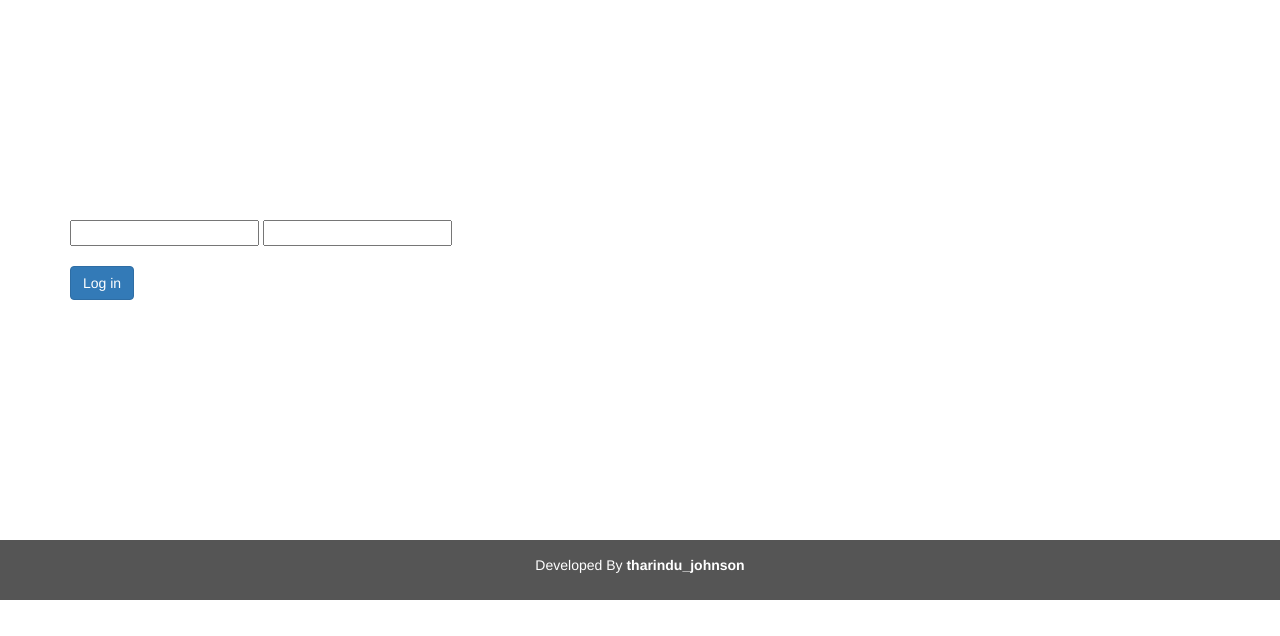
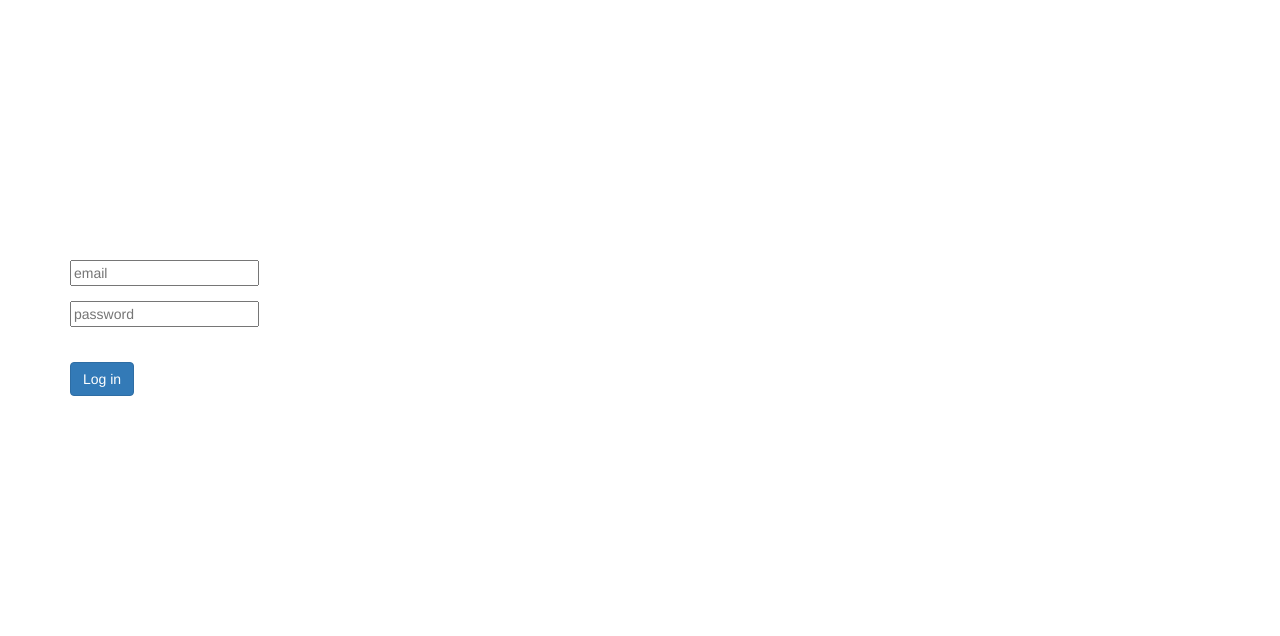
Before and after one commit to dybydxpro/MacroStore_WAD, a PHP site: page /login.php in a window 1280 px wide. Shown: the part 52-688 px from the top of the page. Run offline with PHP 8.4, Linux system fonts and the light colour scheme.

Commit message:
commit 20-06-2021 14.15PM

```diff
--- a/home.php
+++ b/home.php
@@ -13,7 +13,8 @@
 
     <body onload="currentSlide(1)">
     <?php
-            $system_userName;
+            session_start();
+            $system_userName= $_SESSION['regName'];
             $system_userID;
         ?>
 
@@ -35,7 +36,7 @@
                         <li><a href="about.php"><span class="glyphicon glyphicon-info-sign"></span> About</a></li>
                     </ul>
                     <ul class="nav navbar-nav navbar-right">
-                    <li><a href="signup.php"><span class="glyphicon glyphicon-user"></span> User Name</a></li>
+                    <li><a href="logout.php"><span class="glyphicon glyphicon-user"></span> <?php if($system_userName==""){ echo "User Name";} else {echo $system_userName;} ?></a></li>
                         <li><a href="signup.php"><span class="glyphicon glyphicon-plus-sign"></span> Sign up</a></li>
                         <li><a href="login.php"><span class="glyphicon glyphicon-log-in"></span> Login</a></li>
                     </ul>
--- a/login.php
+++ b/login.php
@@ -50,42 +50,63 @@
                           die("Connection failed: " . mysqli_connect_error());
                         }
 
-                        $sql = "SELECT `userID`,`userName`,`password` FROM `userdb` WHERE `email` = ". $_POST['email'];
+                        $sql = "SELECT `userID`,`userName`,`password` FROM `userdb` WHERE `email` = '". $_POST['email']."'";
                         $result = mysqli_query($conn, $sql);
 
+                        $password;
+                        $username = "";
+                        $userID;
+
+
+
                         if (mysqli_num_rows($result) > 0) {
+                            // output data of each row
+                            while($row = mysqli_fetch_assoc($result)) {
 
-                                $password = $_SESSION["password"];
-                                $username = $_SESSION["userName"];
-                                $userID = $_SESSION["userID"];
+                                $password = $row["password"];
+                                $username = $row["userName"];
+                                $userID = $row["userID"];
+                            }
 
                             if($password==$_POST['password']){
                                 header('Location:home.php');
                                 $system_userName = $username;
                                 $system_userID = $userID;
-                                echo "<script>alert('MMC..!')</script>";
+                                session_start();
+                                $_SESSION['regName'] = $username;
+                                echo "<a href='home.php'><a>";
                             }
                             else{
                                 echo "<script>alert('Wrong password..!')</script>";
                             }
-                        } else {
-                        echo "<script>alert('Wrong email adress..!')</script>";
+
                         }
+
+                        else {
+                           echo "<script>alert('Wrong email adress..!')</script>";
+                        }
+
+
                 }
             }
         ?>
 
-        <br><br><br><br><br><br><br><br><br><br>
+        <br><br><br><br><br><br><br><br><br><br><br><br>
 
         <div class="container">
             <div id="form-group">
 
               <form action="login.php" method="post">
-                <input type="text" id="email" name="email">
-                <input type="password" id="password" name="password"> <br><br>
+                <div class="form-group">
+                <input type="text" id="email" name="email" placeholder = "email" required>
+                </div>
+                <div class="form-group">
+                <input type="password" id="password" name="password" placeholder = "password" required> <br><br>
+                </div>
+                <div class="form-group">
                 <button type="Submit" class="btn btn-primary" name="log_in">Log in</button>
+                </div>
               </form>
-
             </div>
           </div>
 
--- /dev/null
+++ b/logout.php
@@ -0,0 +1,6 @@
+<?php
+session_start();
+$_SESSION['regName'] = "";
+header('Location:home.php');
+
+?>
```
